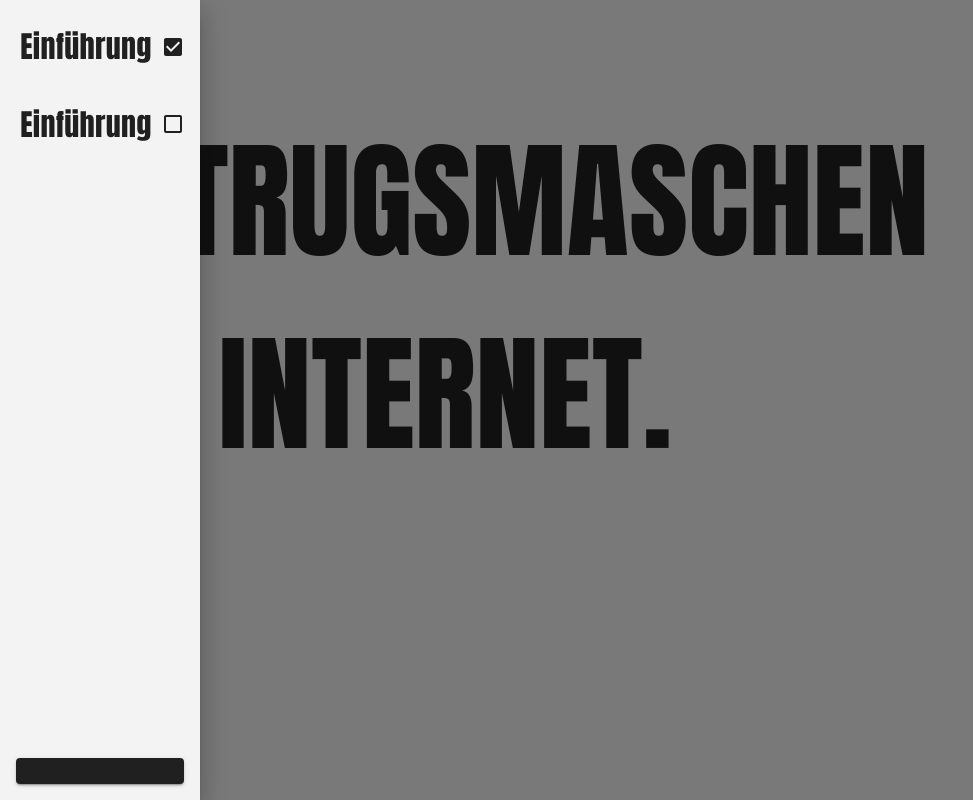
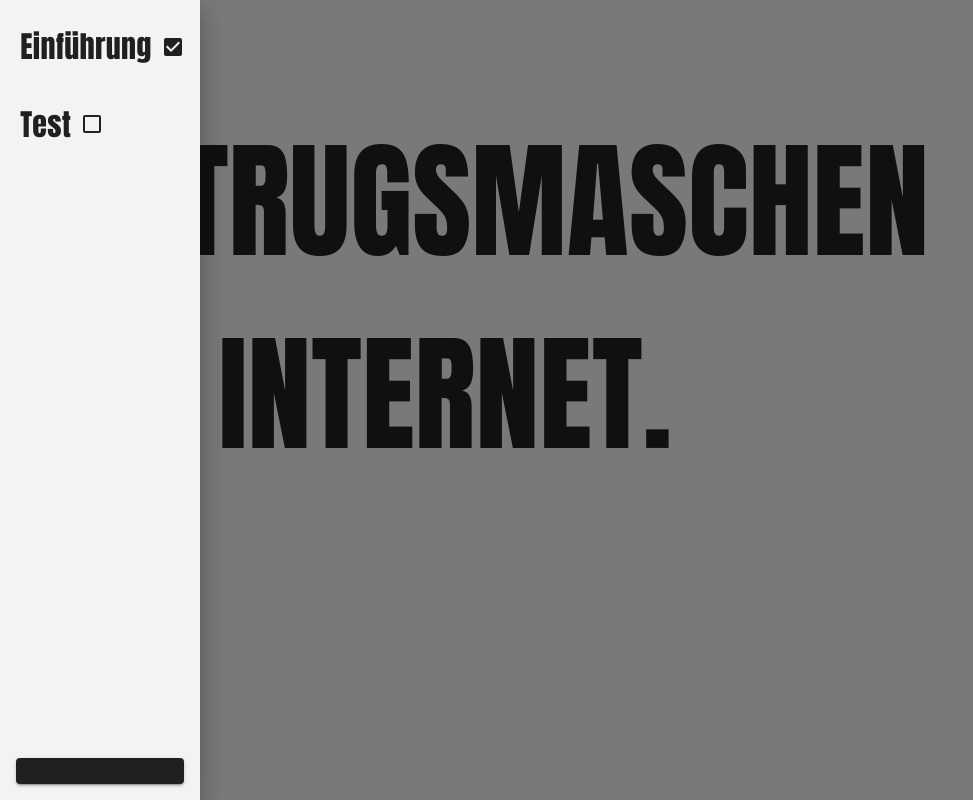
Before and after one commit to YourInternationalMate/DLC_Betrugsmaschen, a React (Create React App) app in the folder betrugs_app/: page / in a window 1280 px wide. Both pictures are taken after a click on the button "Menu". Shown: the whole page, without its empty margins (0-973 px from the left). Built offline with nearby package versions, Linux system fonts and the light colour scheme; some icons are missing.

Commit message:
HashLink + HashRouter eingebaut, für automatisches scrollen zu bestimmter Section

```diff
--- a/betrugs_app/package.json
+++ b/betrugs_app/package.json
@@ -13,6 +13,7 @@
     "@testing-library/user-event": "^13.5.0",
     "react": "^19.1.1",
     "react-dom": "^19.1.1",
+    "react-router-hash-link": "^2.4.3",
     "react-scripts": "5.0.1",
     "web-vitals": "^2.1.4"
   },
--- a/betrugs_app/src/components/navigation-element/NavigationElement.jsx
+++ b/betrugs_app/src/components/navigation-element/NavigationElement.jsx
@@ -1,11 +1,12 @@
 import Checkbox from '@mui/material/Checkbox';
 import { ListItem, ListItemButton, ListItemText } from "@mui/material";
+import { HashLink } from 'react-router-hash-link';
 import "./NavigationElement.css";
 
-function NavigationElement({ href, label, checked }) {
+function NavigationElement({ to, label, checked }) {
   return (
     <ListItem disablePadding>
-      <ListItemButton component="a" href={href}>
+      <ListItemButton component={HashLink} smooth to={to}>
         <div className='container'>
             <ListItemText primary={label} />
             <Checkbox checked={checked} disabled className='checkbox'/>
--- a/betrugs_app/src/components/navigation/Navigation.jsx
+++ b/betrugs_app/src/components/navigation/Navigation.jsx
@@ -12,7 +12,7 @@ import NavigationElement from "../navigation-element/NavigationElement";
 function Navigation() {
   const [theme, setTheme] = useState("light");
   const [open, setOpen] = useState(false);
-  const items = [{ href: "#intro", label: "Einführung", checked: true }, { href: "#intro", label: "Einführung", checked: false }];
+  const items = [{ to: "#einfuehrung", label: "Einführung", checked: true }, { to: "#test", label: "Test", checked: false }];
 
   useEffect(() => {
     document.documentElement.setAttribute("data-theme", theme);
--- a/betrugs_app/src/index.css
+++ b/betrugs_app/src/index.css
@@ -1,7 +1,8 @@
 /* Global CSS Settings */
-body {
+body, html {
   background-color: var(--bg-color);
   margin: 0;
+  overflow-x: hidden;
 }
 
 h1 {
--- a/betrugs_app/src/index.js
+++ b/betrugs_app/src/index.js
@@ -3,11 +3,14 @@ import ReactDOM from 'react-dom/client';
 import './index.css';
 import App from './App';
 import Navigation from "./components/navigation/Navigation";
+import { HashRouter } from "react-router-dom";
 
 const root = ReactDOM.createRoot(document.getElementById('root'));
 root.render(
   <React.StrictMode>
-    <Navigation />
-    <App />
+    <HashRouter>
+      <Navigation />
+      <App />
+    </HashRouter>
   </React.StrictMode>
 );
```
Also changed, not shown: 1 other file (tests, documents, lock files or other folders).
